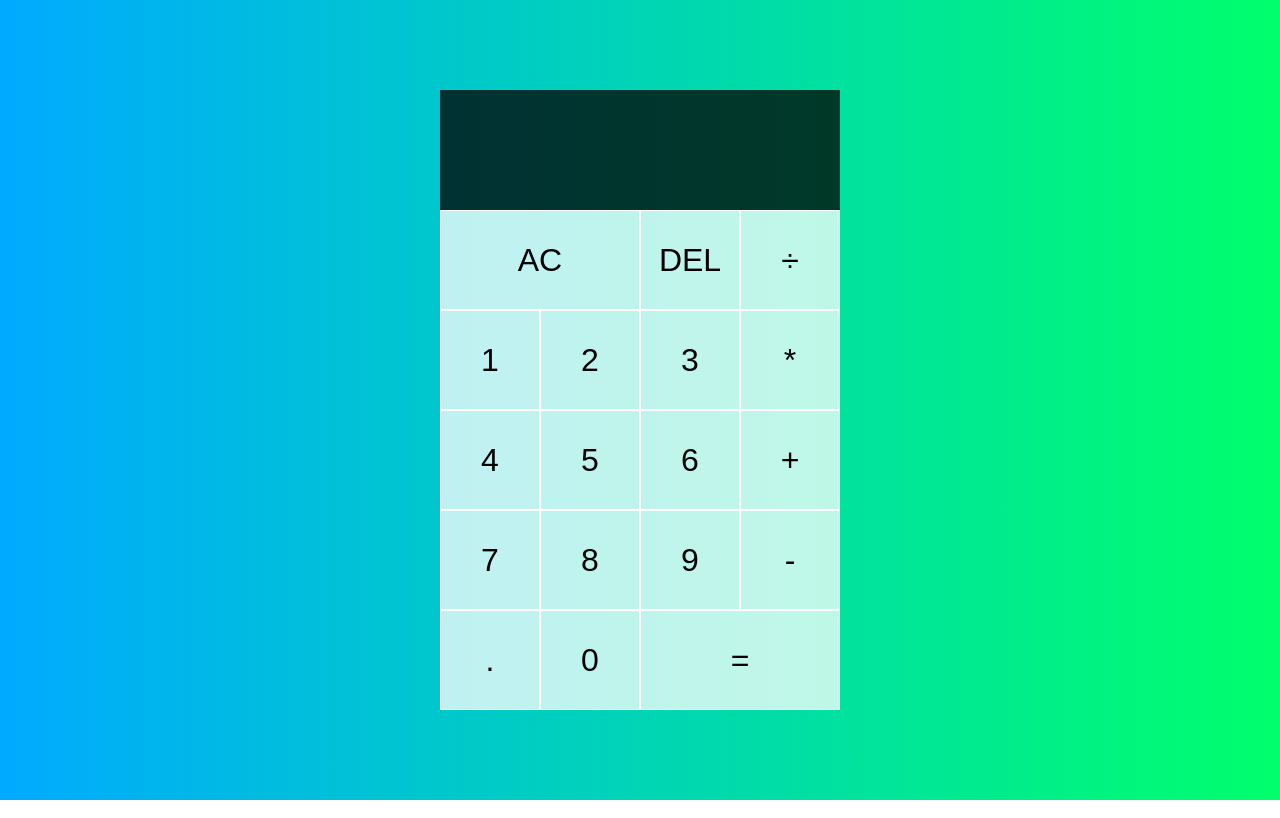
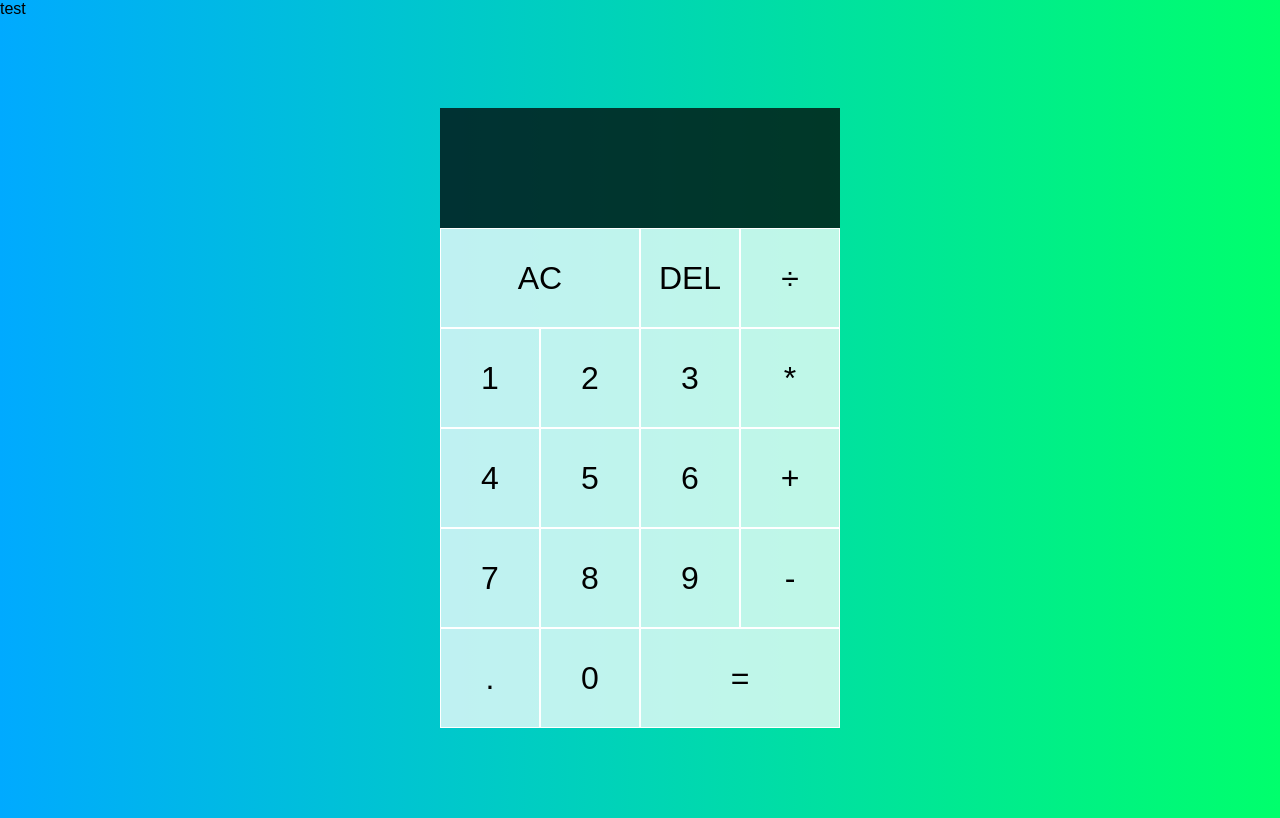
Before and after one commit to amensa/SoftUniDevOps, a plain HTML site: page index.html in a window 1280 px wide. Drawn offline with Linux system fonts and the light colour scheme.

Commit message:
Update index.html

```diff
--- a/index.html
+++ b/index.html
@@ -9,6 +9,7 @@
   <script src="script.js" defer></script>
 </head>
 <body>
+  <div>test</div>
   <div class="calculator-grid">
     <div class="output">
       <div data-previous-operand class="previous-operand"></div>
```
